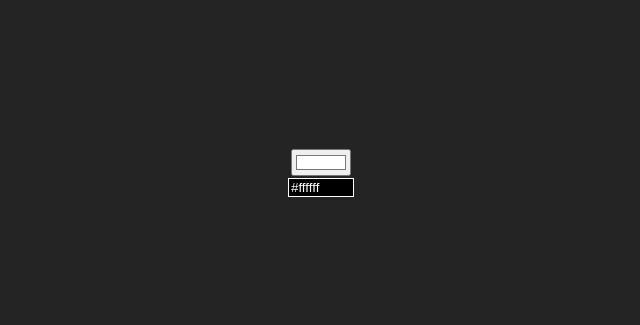
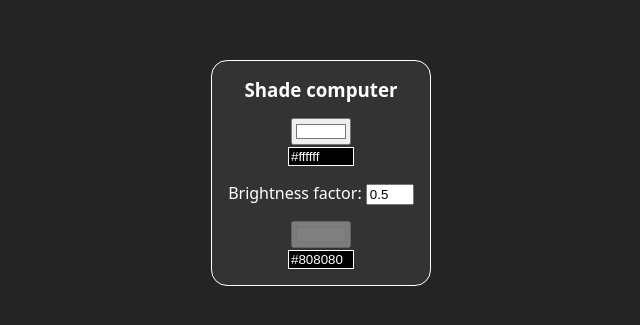
Before and after one commit to ZiarZer/Rainbow, a Vue app: page / in a window 1280 px wide. Shown: the part 227-552 px from the top of the page, without its empty margins (319-959 px from the left). Built offline with nearby package versions, Linux system fonts and the light colour scheme.

Commit message:
feat: add shade computer tool

```diff
--- a/package.json
+++ b/package.json
@@ -1,7 +1,7 @@
 {
   "name": "rainbow",
   "private": true,
-  "version": "0.0.0",
+  "version": "0.0.1",
   "type": "module",
   "scripts": {
     "dev": "vite",
--- a/src/App.vue
+++ b/src/App.vue
@@ -1,12 +1,9 @@
 <script setup>
-import { ref } from 'vue'
-import ColorSelector from './components/ColorSelector.vue'
-
-const hexColor = ref('#ffffff')
+import ShadeComputerTool from './components/ShadeComputerTool.vue'
 </script>
 
 <template>
-  <ColorSelector :disabled="false" v-model="hexColor" />
+  <ShadeComputerTool />
 </template>
 
 <style scoped></style>
--- a/src/components/ColorSelector.vue
+++ b/src/components/ColorSelector.vue
@@ -27,6 +27,10 @@ input {
   width: 4.5em;
 }
 
+input:disabled {
+  cursor: no-drop;
+}
+
 #hex-input-text {
   border: solid white 0.25px;
   color: white;
--- /dev/null
+++ b/src/components/ShadeComputerTool.vue
@@ -0,0 +1,41 @@
+<script setup>
+import { computed, ref } from 'vue'
+import ColorSelector from './ColorSelector.vue'
+import { computeShade } from '../utils/colors'
+
+const colorHex = ref('#ffffff')
+const brightnessFactor = ref(0.5)
+const shadedColorHex = computed(() => computeShade(colorHex.value, brightnessFactor.value))
+</script>
+
+<template>
+  <div class="tool">
+    <h3>Shade computer</h3>
+    <ColorSelector :disabled="false" v-model="colorHex" />
+    <div>
+      <label>Brightness factor: </label>
+      <input type="text" v-model="brightnessFactor" />
+    </div>
+    <ColorSelector :disabled="true" v-model="shadedColorHex" />
+  </div>
+</template>
+
+<style scoped>
+input {
+  width: 3em;
+}
+
+h3 {
+  margin: 0;
+}
+
+.tool {
+  display: flex;
+  flex-direction: column;
+  gap: 1em;
+  background-color: #ffffff11;
+  padding: 1em;
+  border-radius: 1em;
+  border: solid 1px white;
+}
+</style>
--- /dev/null
+++ b/src/utils/colors.js
@@ -0,0 +1,32 @@
+const computeColorComposantShade = (colorComposant, brightnessFactor) => {
+  return colorComposant
+    ? Math.min(255, Math.round(colorComposant * brightnessFactor))
+    : 0;
+};
+
+const hexToRgb = (hexColor) => {
+  if (!/^#[a-fA-F0-9]{6}$/.test(hexColor)) {
+    return null;
+  }
+  const colorInt = parseInt(hexColor.slice(1), 16);
+  return {
+    r: (colorInt >> 16) % 256,
+    g: (colorInt >> 8) % 256,
+    b: colorInt % 256,
+  };
+};
+
+const intToHex = (n) => n.toString(16).padStart(2, '0');
+const rgbToHex = (rgb) => {
+  return `#${intToHex(rgb.r)}${intToHex(rgb.g)}${intToHex(rgb.b)}`;
+};
+
+export const computeShade = (baseHexColor, brightnessFactor) => {
+  const rgb = hexToRgb(baseHexColor);
+  const shadeRgb = {
+    r: computeColorComposantShade(rgb?.r, brightnessFactor),
+    g: computeColorComposantShade(rgb?.g, brightnessFactor),
+    b: computeColorComposantShade(rgb?.b, brightnessFactor),
+  };
+  return rgbToHex(shadeRgb);
+};
```
